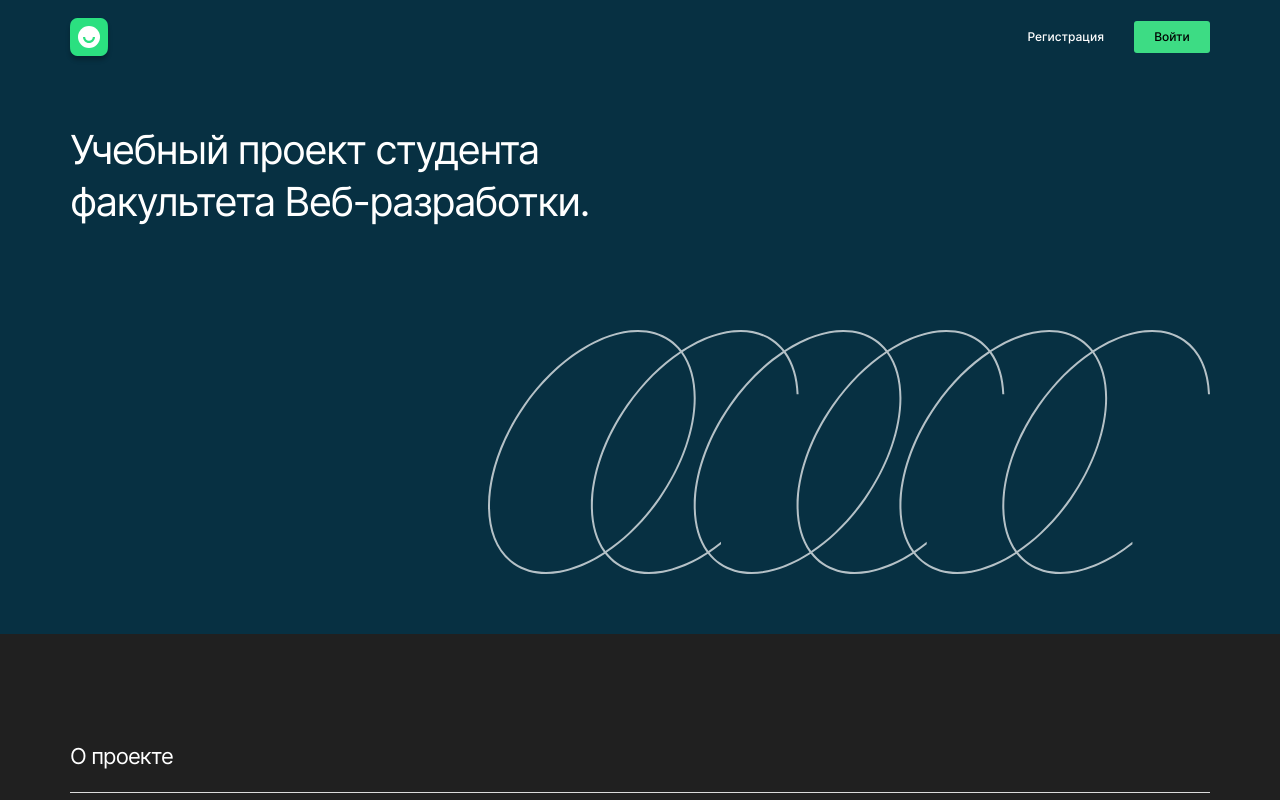
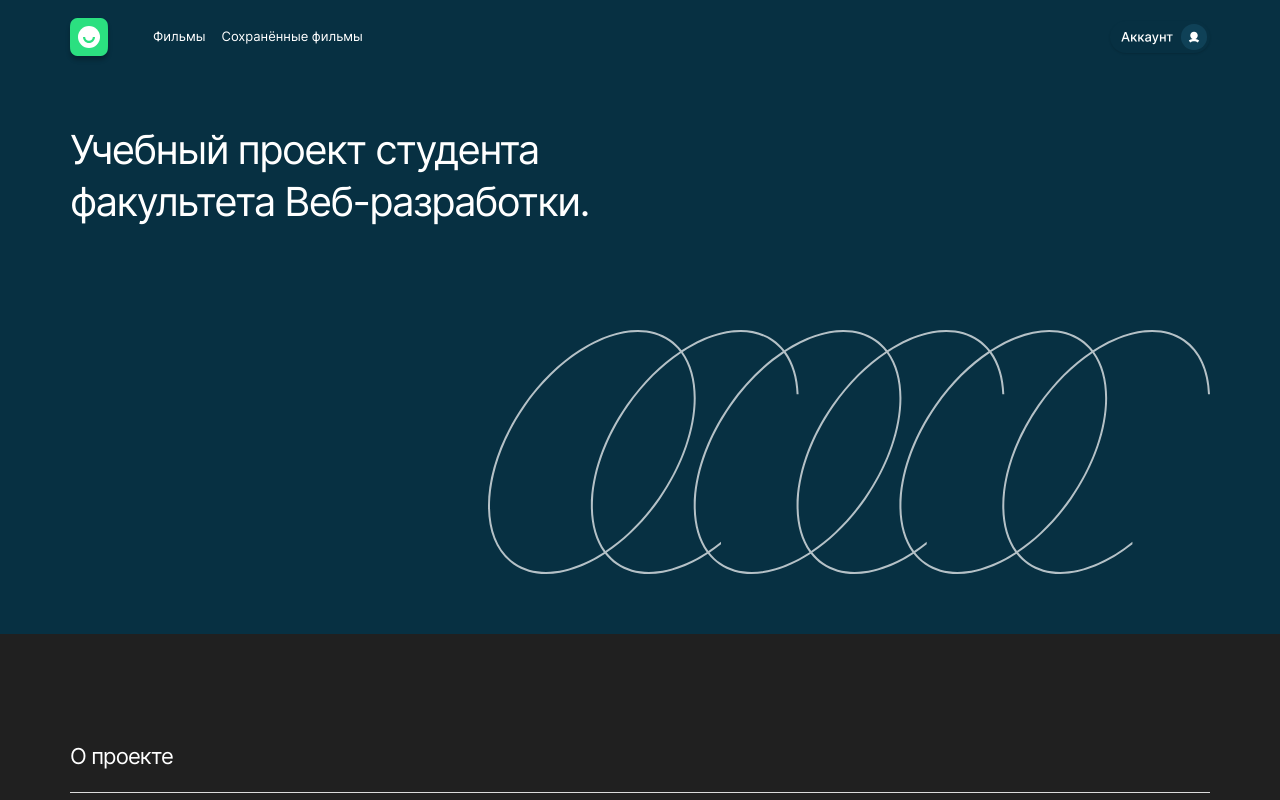
Before and after one commit to Dmitry145528/movies-explorer-frontend, a React (Vite) app: page / in a window 1280 px wide. Shown: the top 800 px of the page. Built offline with nearby package versions, Linux system fonts and the light colour scheme.

Commit message:
feat: Скорректировать отображение шапки на других стр.

```diff
--- /dev/null
+++ b/src/blocks/header/__link/_img/_dark/header__link_img_dark.css
@@ -0,0 +1,3 @@
+.header__link_img_dark {
+  background-image: url('../../../../../images/profile-dark.svg');
+}
--- a/src/blocks/header/__link/_img/header__link_img.css
+++ b/src/blocks/header/__link/_img/header__link_img.css
@@ -3,8 +3,7 @@
   height: 32px;
   background-image: url('../../../../images/profile.svg');
   background-position: 50% 40%;
-  background-color: #073042;
-  box-shadow: 0 1px 8px 0 rgba(0, 0, 0, 0.25);
+  box-shadow: 0 1px 2px 0 rgba(0, 0, 0, 0.15);
   border-radius: 18px;
   transition: opacity .3s ease-in-out;
 }
--- a/src/blocks/header/header.css
+++ b/src/blocks/header/header.css
@@ -2,5 +2,4 @@
   display: flex;
   justify-content: space-between;
   align-items: center;
-  background-color: #073042;
 }
--- a/src/blocks/promo/promo.css
+++ b/src/blocks/promo/promo.css
@@ -2,4 +2,6 @@
   display: flex;
   flex-direction: column;
   background-color: #073042;
+  margin-top: -74px;
+  padding-top: 74px
 }
--- a/src/components/App.jsx
+++ b/src/components/App.jsx
@@ -4,6 +4,7 @@ import Header from "./Header";
 import Main from "./Main";
 import Login from './Login';
 import Register from './Register';
+import Profile from './Profile';
 import Footer from "./Footer";
 import NotFound from './NotFound';
 
@@ -11,7 +12,7 @@ function App() {
 
   const location = useLocation();
   const [currentPath, setCurrentPath] = useState(location.pathname);
-  const [loggedIn, setLoggedIn] = useState(false);
+  const [loggedIn, setLoggedIn] = useState(true);
 
   useEffect(() => {
     setCurrentPath(location.pathname);
@@ -23,16 +24,17 @@ function App() {
 
   return (
     <div className="center-pos">
-      {currentPath === '/' && <Header login={loggedIn} />}
+      {(currentPath === '/' || currentPath === '/profile' || currentPath === '/movies' || currentPath === '/saved-movies') && <Header login={loggedIn} />}
 
       <Routes>
         <Route path="/" element={<Main />} />
         <Route path="signin" element={<Login />} />
         <Route path="signup" element={<Register />} />
+        <Route path="profile" element={<Profile />} />
         <Route path="*" element={<NotFound />} />
       </Routes>
 
-      {currentPath === '/' && <Footer />}
+      {(currentPath === '/' || currentPath === '/profile' || currentPath === '/movies' || currentPath === '/saved-movies') && <Footer />}
     </div>
   );
 }
--- a/src/components/Header.jsx
+++ b/src/components/Header.jsx
@@ -1,8 +1,16 @@
-import { Link } from 'react-router-dom'
-// import { useEffect, useState } from 'react';
+import { Link, useLocation } from 'react-router-dom'
+import { useEffect, useState } from 'react';
 import Logo from '../images/logo.svg'
 
 function Header({ login }) {
+
+  const location = useLocation();
+  const [currentPath, setCurrentPath] = useState(location.pathname);
+
+  useEffect(() => {
+    setCurrentPath(location.pathname);
+  }, [location.pathname]);
+
   return (
     <>
       <header className={login ? "header header_auth" : "header"}>
@@ -15,7 +23,7 @@ function Header({ login }) {
               <li><Link className='header__link header__link_auth' to="/movies">Фильмы</Link></li>
               <li><Link className='header__link header__link_auth' to="/saved-movies">Сохранённые фильмы</Link></li>
             </ul>
-            <Link className='header__link_img' to="/profile"></Link>
+            <Link className={currentPath === '/' ? 'header__link_img' : 'header__link_img header__link_img_dark'} to="/profile"></Link>
           </div>
         ) : (
           <ul className='header__list'>
--- /dev/null
+++ b/src/components/Profile.jsx
@@ -0,0 +1,8 @@
+function Profile() {
+  return(
+    <>
+    </>
+  )
+}
+
+export default Profile
--- a/src/index.css
+++ b/src/index.css
@@ -11,6 +11,7 @@
     @import url('./blocks/header/__link/header__link.css');
       @import url('./blocks/header/__link/_auth/header__link_auth.css');
       @import url('./blocks/header/__link/_img/header__link_img.css');
+        @import url('./blocks/header/__link/_img/_dark/header__link_img_dark.css');
     @import url('./blocks/header/__button/header__button.css');
 @import url('./blocks/promo/promo.css');
   @import url('./blocks/promo/__title/promo__title.css');
```
Also changed, not shown: src/images/profile-dark.svg (added), src/images/profile.svg.
